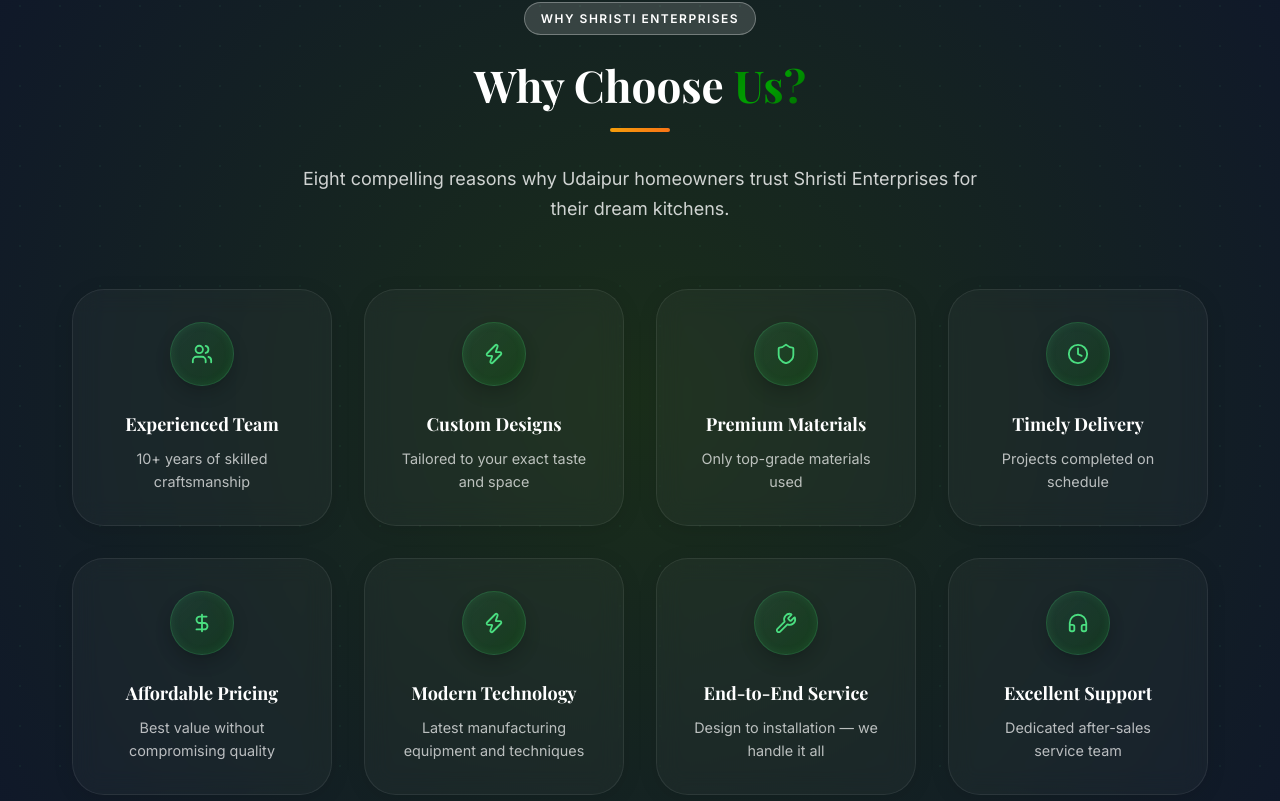
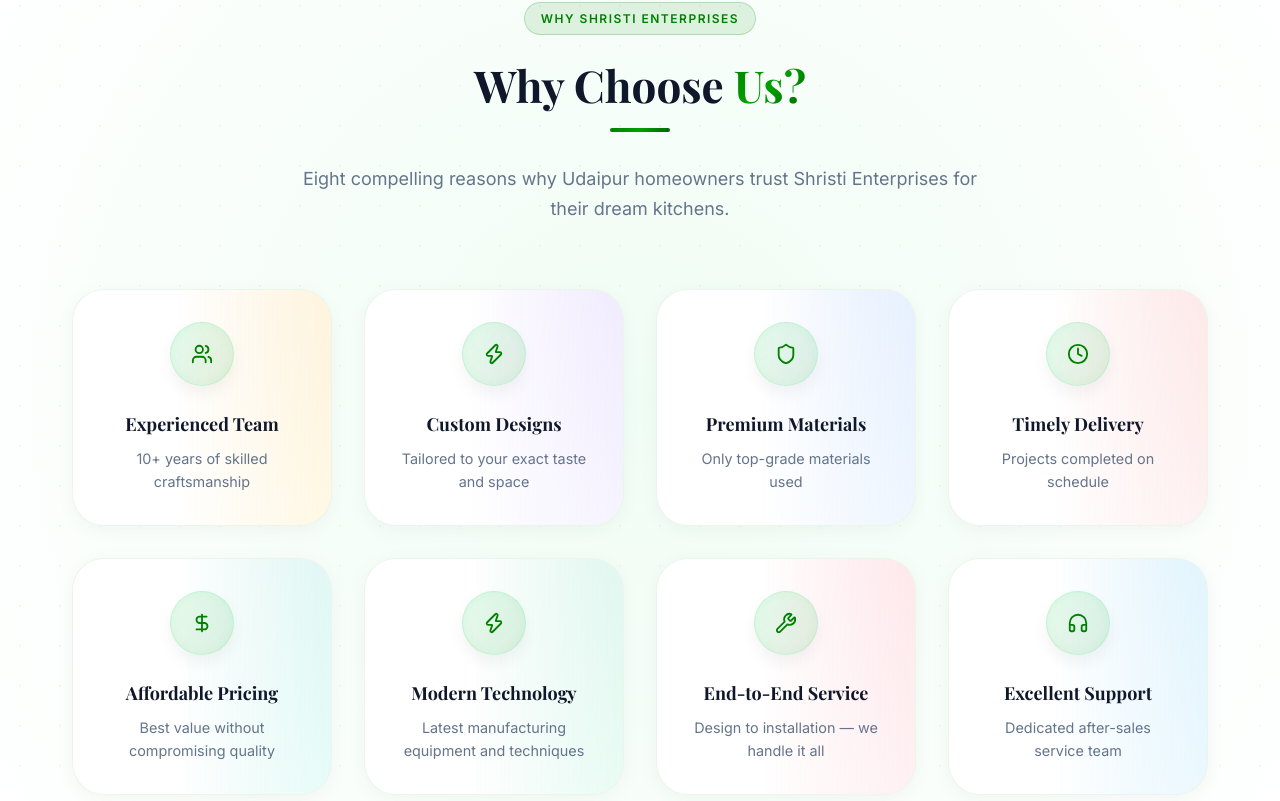
Before and after one commit to Eshbanoliver/shristienterprises, a React (Vite) app: page / in a window 1280 px wide. Shown: the part 6319-7120 px from the top of the page. Built offline with nearby package versions, Linux system fonts and the light colour scheme; a web font is replaced by a local one.

Commit message:
updated files

```diff
--- a/src/pages/Home.css
+++ b/src/pages/Home.css
@@ -561,7 +561,7 @@
 .why-section__bg {
   position: absolute;
   inset: 0;
-  background: radial-gradient(circle at center, #1a2e1a 0%, #0f172a 100%);
+  background: radial-gradient(circle at center, #f0fdf4 0%, #ffffff 100%);
   z-index: 0;
 }
 
@@ -569,7 +569,7 @@
   content: '';
   position: absolute;
   inset: 0;
-  background-image: radial-gradient(rgba(74, 222, 128, 0.1) 1px, transparent 1px);
+  background-image: radial-gradient(rgba(74, 222, 128, 0.2) 1px, transparent 1px);
   background-size: 40px 40px;
   opacity: 0.5;
 }
@@ -587,21 +587,49 @@
 
 .why-card {
   position: relative;
-  background: rgba(255, 255, 255, 0.03);
+  background: white;
   backdrop-filter: blur(12px);
-  border: 1px solid rgba(255, 255, 255, 0.08);
+  border: 1px solid rgba(0, 128, 0, 0.08);
   border-radius: var(--radius-2xl);
   padding: var(--space-xl);
   text-align: center;
   overflow: hidden;
-  box-shadow: 0 4px 20px rgba(0, 0, 0, 0.1);
+  box-shadow: 0 4px 20px rgba(0, 0, 0, 0.04);
   transition: all 0.4s cubic-bezier(0.175, 0.885, 0.32, 1.275);
 }
+
+.why-card::before {
+  content: '';
+  position: absolute;
+  top: 0;
+  right: 0;
+  bottom: 0;
+  width: 60%;
+  opacity: 0.15;
+  mask-image: linear-gradient(to right, transparent, black);
+  -webkit-mask-image: linear-gradient(to right, transparent, black);
+  z-index: 0;
+  transition: opacity 0.4s ease;
+}
+
+.why-card:hover::before {
+  opacity: 0.25;
+}
+
+/* Different gradients for each card */
+.why-card--0::before { background: linear-gradient(135deg, #f59e0b, #fcd34d); }
+.why-card--1::before { background: linear-gradient(135deg, #8b5cf6, #c4b5fd); }
+.why-card--2::before { background: linear-gradient(135deg, #3b82f6, #93c5fd); }
+.why-card--3::before { background: linear-gradient(135deg, #ef4444, #fca5a5); }
+.why-card--4::before { background: linear-gradient(135deg, #14b8a6, #5eead4); }
+.why-card--5::before { background: linear-gradient(135deg, #10b981, #6ee7b7); }
+.why-card--6::before { background: linear-gradient(135deg, #f43f5e, #fda4af); }
+.why-card--7::before { background: linear-gradient(135deg, #0ea5e9, #7dd3fc); }
 
 .why-card__glow {
   position: absolute;
   inset: 0;
-  background: radial-gradient(circle at 50% -20%, rgba(74, 222, 128, 0.15), transparent 70%);
+  background: radial-gradient(circle at 50% -20%, rgba(74, 222, 128, 0.2), transparent 70%);
   opacity: 0;
   transition: opacity 0.4s ease;
   z-index: 0;
@@ -617,23 +645,23 @@
 }
 
 .why-card:hover {
-  background: rgba(255, 255, 255, 0.08);
+  background: white;
   border-color: rgba(74, 222, 128, 0.4);
-  box-shadow: 0 20px 40px rgba(0, 0, 0, 0.3), 0 0 20px rgba(74, 222, 128, 0.1);
+  box-shadow: 0 20px 40px rgba(0, 0, 0, 0.08), 0 0 20px rgba(74, 222, 128, 0.15);
 }
 
 .why-card__icon {
   width: 64px;
   height: 64px;
   border-radius: 50%;
-  background: linear-gradient(135deg, rgba(74, 222, 128, 0.1), rgba(0, 128, 0, 0.2));
+  background: linear-gradient(135deg, rgba(74, 222, 128, 0.15), rgba(0, 128, 0, 0.1));
   display: flex;
   align-items: center;
   justify-content: center;
-  color: #4ade80;
+  color: var(--primary);
   margin: 0 auto var(--space-lg);
   border: 1px solid rgba(74, 222, 128, 0.2);
-  box-shadow: inset 0 0 10px rgba(74, 222, 128, 0.1), 0 8px 16px rgba(0, 0, 0, 0.2);
+  box-shadow: inset 0 0 10px rgba(74, 222, 128, 0.1), 0 8px 16px rgba(0, 0, 0, 0.05);
   transition: all 0.4s ease;
 }
 
@@ -642,25 +670,25 @@
   background: linear-gradient(135deg, #4ade80, #22c55e);
   color: white;
   border-color: transparent;
-  box-shadow: 0 10px 20px rgba(34, 197, 94, 0.3);
+  box-shadow: 0 10px 20px rgba(34, 197, 94, 0.25);
 }
 
 .why-card__title {
   font-family: var(--font-display);
   font-size: 1.125rem;
   font-weight: 700;
-  color: white;
+  color: var(--text-dark);
   margin-bottom: var(--space-sm);
   transition: color 0.3s ease;
 }
 
 .why-card:hover .why-card__title {
-  color: #4ade80;
+  color: var(--primary-dark);
 }
 
 .why-card__desc {
   font-size: 0.9rem;
-  color: rgba(255, 255, 255, 0.7);
+  color: var(--text-muted);
   line-height: 1.6;
 }
 
--- a/src/pages/Home.tsx
+++ b/src/pages/Home.tsx
@@ -397,14 +397,14 @@
         <div className="why-section__bg" aria-hidden="true" />
         <div className="container">
           <div className="text-center" style={{ marginBottom: 'var(--space-3xl)', position: 'relative', zIndex: 2 }}>
-            <div className="section-badge" style={{ background: 'rgba(255,255,255,0.15)', borderColor: 'rgba(255,255,255,0.3)', color: 'white' }}>
+            <div className="section-badge">
               Why Shristi Enterprises
             </div>
-            <h2 id="why-heading" className="section-title" style={{ color: 'white' }}>
-              Why Choose <span style={{ color: 'var(--accent)' }}>Us?</span>
+            <h2 id="why-heading" className="section-title">
+              Why Choose <span>Us?</span>
             </h2>
-            <div className="divider divider-center" style={{ background: 'linear-gradient(135deg, var(--accent), #f97316)' }} />
-            <p className="section-subtitle" style={{ color: 'rgba(255,255,255,0.8)' }}>
+            <div className="divider divider-center" />
+            <p className="section-subtitle">
               Eight compelling reasons why Udaipur homeowners trust Shristi Enterprises for their dream kitchens.
             </p>
           </div>
@@ -413,7 +413,7 @@
             {whyChooseUs.map((item, i) => (
               <motion.div
                 key={item.title}
-                className="why-card"
+                className={`why-card why-card--${i}`}
                 initial={{ opacity: 0, y: 30 }}
                 whileInView={{ opacity: 1, y: 0 }}
                 viewport={{ once: true, margin: "-50px" }}
```
